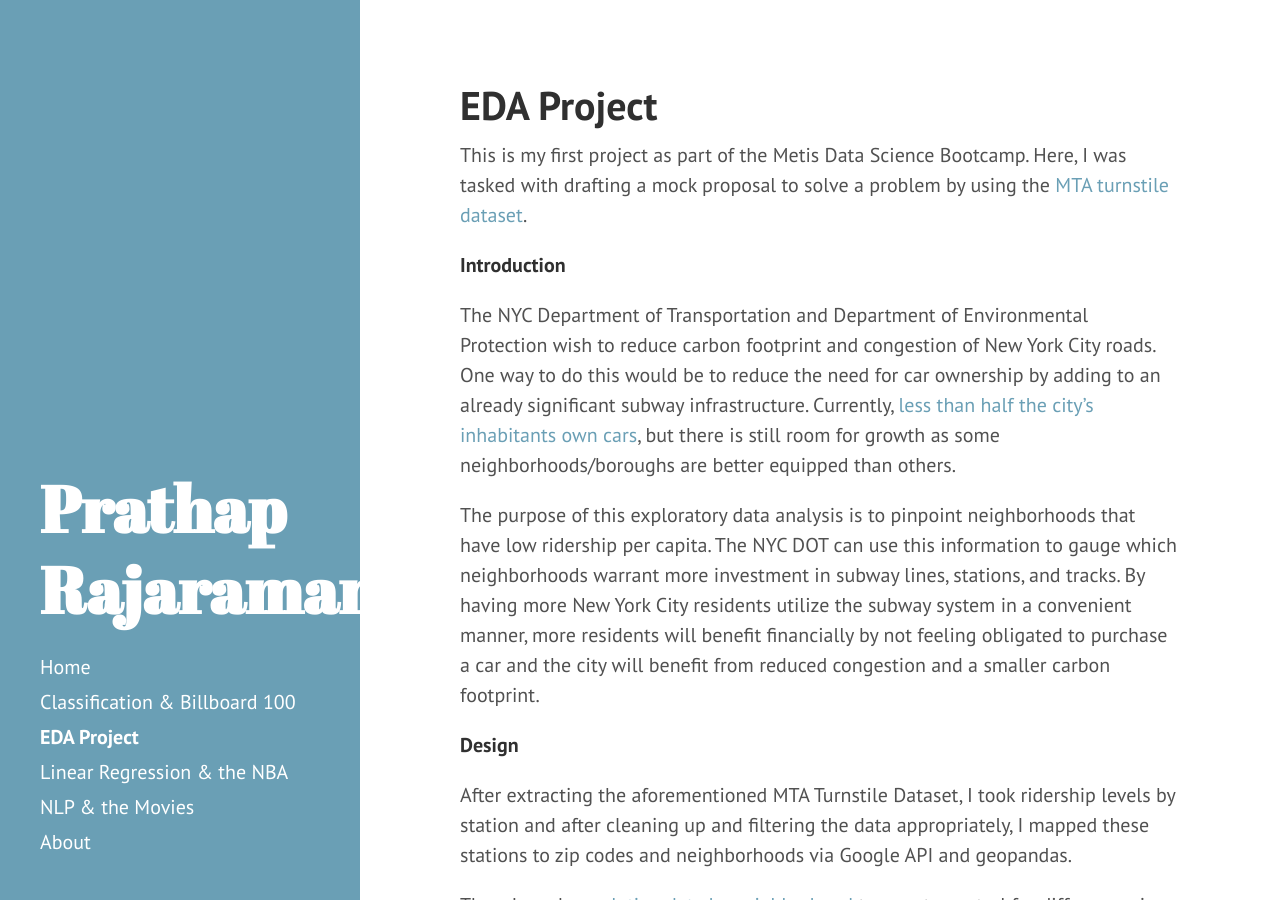
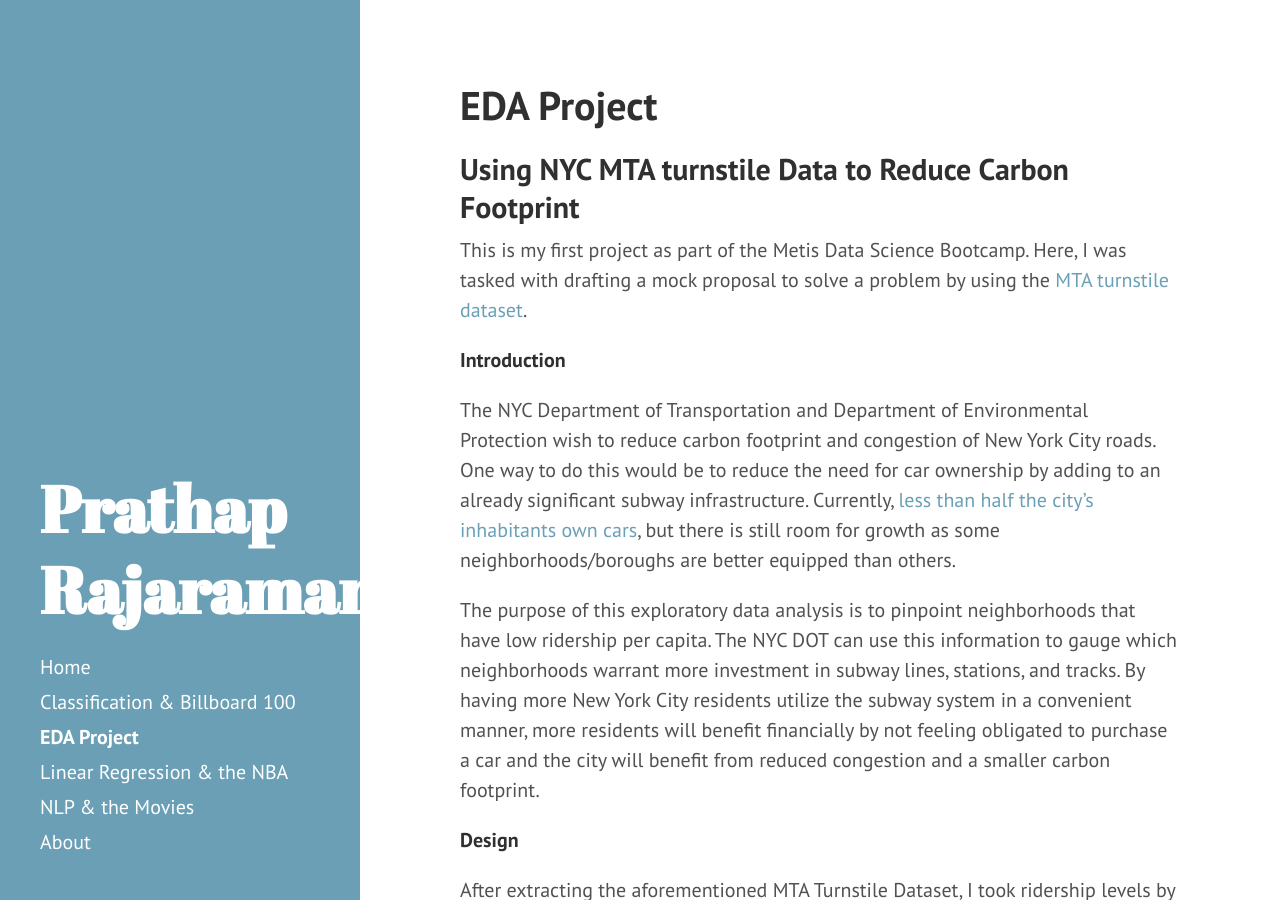
Before and after one commit to prathapr91/prathapr91.github.io, a Jekyll site: the page built from EDA_Project.md, in a window 1280 px wide and 900 px high. Built offline with Jekyll 4.4.1, drawn with Linux system fonts in a browser that asks for light colours; our own code applies the rules of GitHub Pages for plain Markdown files; Markdown is read by kramdown in place of the engine named in the settings.

Commit message:
Add files via upload

```diff
--- a/EDA_Project.md
+++ b/EDA_Project.md
@@ -1,6 +1,8 @@
 ---
 title: EDA Project
 ---
+
+## **Using NYC MTA turnstile Data to Reduce Carbon Footprint**
 
 This is my first project as part of the Metis Data Science Bootcamp. Here, I was tasked with drafting a mock proposal to solve a problem by using the [MTA turnstile dataset](http://web.mta.info/developers/turnstile.html).
 
```
